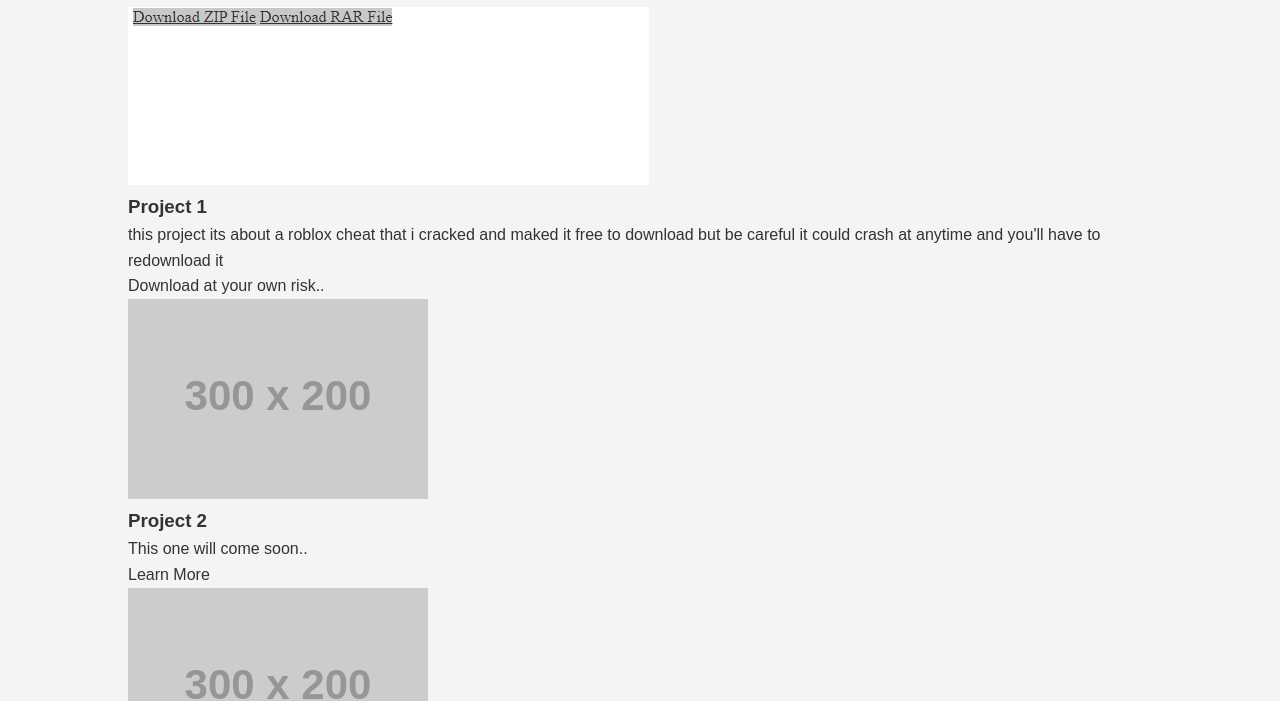
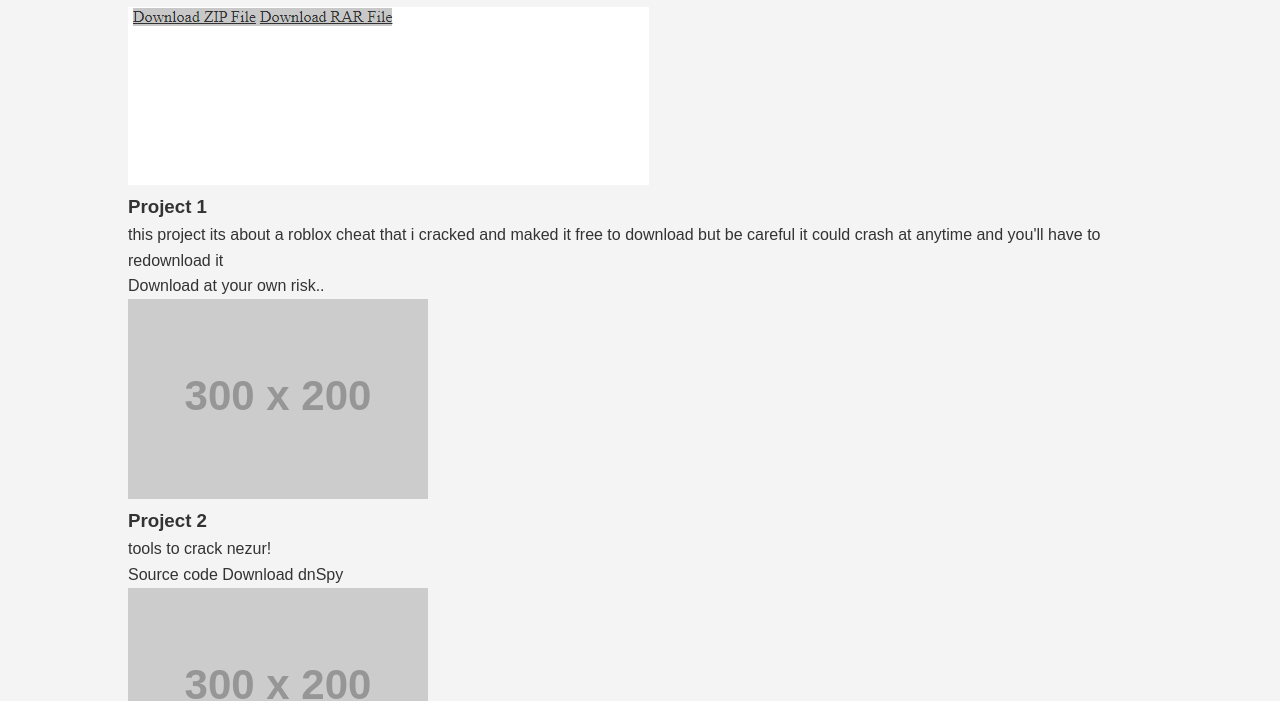
Before and after one commit to solariano/solar-hub, a plain HTML site: page projects.html in a window 1280 px wide. Shown: the part 115-816 px from the top of the page. Drawn offline with Linux system fonts and the light colour scheme; placeholder pictures from the web are drawn by us.

Commit message:
Update projects.html

```diff
--- a/projects.html
+++ b/projects.html
@@ -34,8 +34,9 @@
                 <div class="project-card">
                     <img src="https://via.placeholder.com/300x200" alt="Project 2">
                     <h3>Project 2</h3>
-                    <p>This one will come soon..</p>
-                    <a href="index.html">Learn More</a>
+                    <p>tools to crack nezur!</p>
+                    <a href="source.txt">Source code</a>
+                    <a href="https://github.com/dnSpy/dnSpy/releases/download/v6.1.8/dnSpy-net-win64.zip">Download dnSpy</a>
                 </div>
                 <div class="project-card">
                     <img src="https://via.placeholder.com/300x200" alt="Project 3">
```
